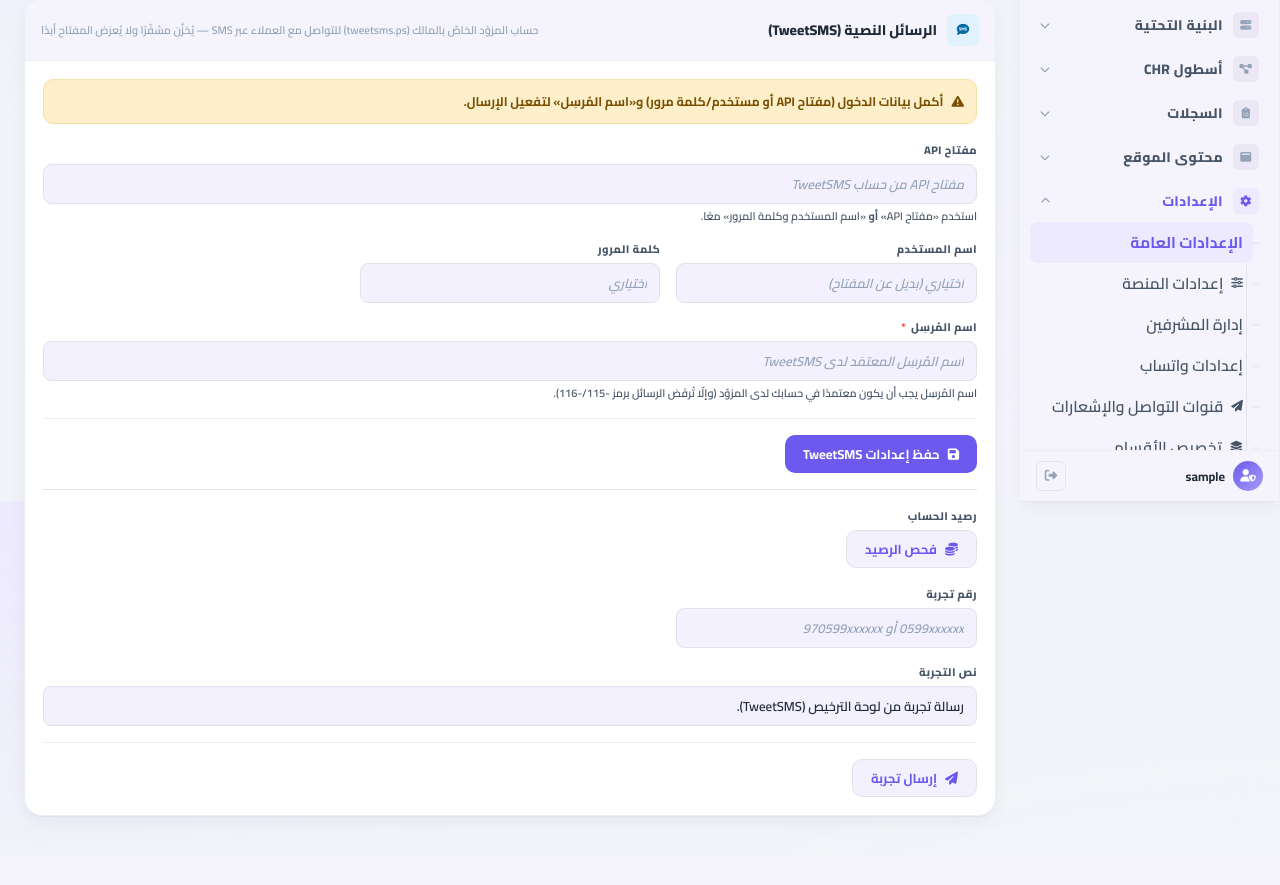
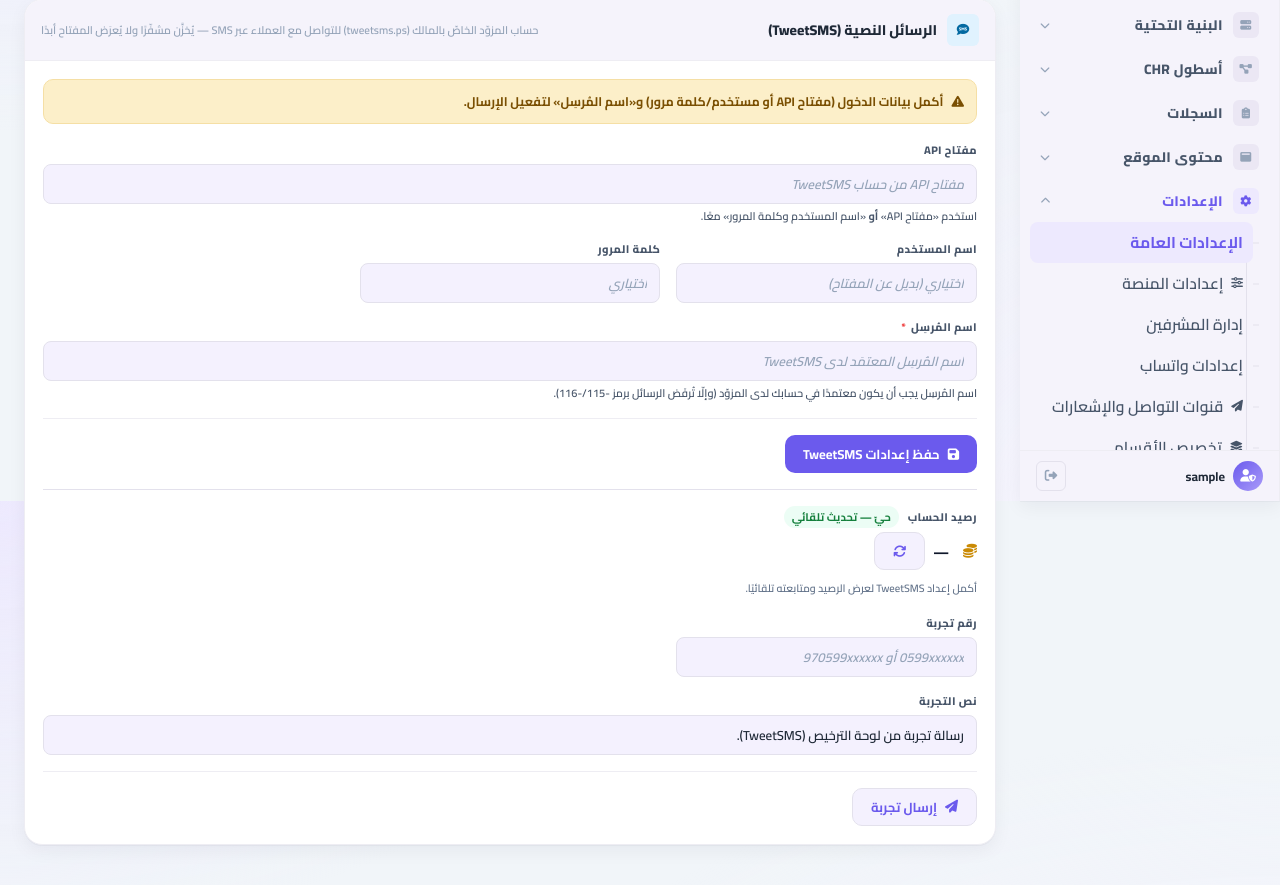
Before and after one commit to ahmadjamalahmad94-code/radius-module-admin, a Flask app: page /admin/settings in a window 1280 px wide, after a click on "الرسائل النصية (SMS)". Shown: the part 299-1184 px from the top of the page. Before the commit the page ends 1120 px from the top, so only its background shows below. Run offline with Flask 3, Linux system fonts and the light colour scheme; the visitor is signed in with stand-in values (Sample User, id 1); data comes from the database, SQL or seed files in the repository; data that the repository does not hold is empty; some libraries are stand-ins or nearby versions.

Commit message:
feat(tweetsms): live auto-refreshing balance counter in Settings
The TweetSMS balance («رصيدك الحالي لدى TweetSMS») now updates by itself
instead of only on a «فحص الرصيد» click. It fetches via the existing
/admin/settings/tweetsms/balance JSON endpoint on page load and then every
60s, reusing the same encrypted-creds adapter (no duplication, no secrets
logged).

- Auto-loads on page load, polls every 60s; pauses while the tab is hidden
  (document.hidden) and refreshes promptly on becoming visible if stale.
- Manual refresh kept as a small refresh icon button (spins while fetching)
  for on-demand checks — no longer the only way.
- Live «آخر تحديث: منذ ...» line; clean inline Arabic error state
  («تعذّر جلب الرصيد — تحقق من بيانات TweetSMS») with exponential back-off
  (capped 15 min) so bad creds/network don't hammer the external API.
- Shows a setup hint instead of polling when creds aren't configured.

Tests: balance error-path JSON, page wires the auto-poll data-* + script,
poller JS has interval/visibility/back-off logic. Suite green (38).

Co-Authored-By: Claude Opus 4.8 (1M context) <noreply@anthropic.com>

```diff
--- a/app/static/js/tweetsms_settings.js
+++ b/app/static/js/tweetsms_settings.js
@@ -1,4 +1,4 @@
-/* TweetSMS settings — reveal a stored secret + check account balance.
+/* TweetSMS settings — reveal a stored secret + a LIVE auto-refreshing balance.
    External file because the panel CSP is `script-src 'self'` (inline JS is
    blocked). Route URLs come from the [data-tweetsms-js] element's data-*
    attributes; the CSRF token is read from the page's hidden _csrf_token field. */
@@ -8,6 +8,8 @@
   if (!root) return;
   var REVEAL_URL = root.getAttribute("data-reveal-url") || "";
   var BALANCE_URL = root.getAttribute("data-balance-url") || "";
+  var POLL_MS = parseInt(root.getAttribute("data-balance-poll-ms"), 10) || 60000;
+  var CONFIGURED = root.getAttribute("data-balance-configured") === "1";
 
   function csrf() {
     var n = document.querySelector('input[name="_csrf_token"]');
@@ -61,28 +63,118 @@
     });
   });
 
-  // ── Check account balance ──
+  // ── Live account balance — auto-refresh on load + every POLL_MS, paused while
+  //    the tab is hidden, with exponential back-off on repeated failures and a
+  //    manual refresh affordance. Reuses the existing /balance JSON endpoint. ──
   var balBtn = document.getElementById("tss-balance-btn");
   var balOut = document.getElementById("tss-balance-out");
-  if (balBtn && balOut && BALANCE_URL) {
-    balBtn.addEventListener("click", function () {
-      balBtn.disabled = true;
-      balOut.textContent = "…";
+  var balMeta = document.getElementById("tss-balance-meta");
+  var balIcon = document.getElementById("tss-balance-icon");
+
+  if (balBtn && balOut && balMeta && BALANCE_URL) {
+    var MAX_BACKOFF_MS = 15 * 60 * 1000; // cap repeated-failure back-off at 15 min
+    var lastOkAt = 0;        // epoch ms of the last successful fetch (0 = never)
+    var fails = 0;           // consecutive failures (drives back-off)
+    var inFlight = false;    // a request is currently outstanding
+    var timer = null;        // pending poll timeout id
+    var hardError = false;   // last result was an error (suppress "آخر تحديث")
+
+    function meta(text, color) {
+      balMeta.textContent = text;
+      balMeta.style.color = color || "#64748b";
+    }
+
+    function fmtAgo(ms) {
+      var s = Math.round(ms / 1000);
+      if (s < 10) return "الآن";
+      if (s < 60) return "منذ ثوانٍ";
+      var m = Math.round(s / 60);
+      if (m < 60) return "منذ " + m + " دقيقة";
+      var h = Math.round(m / 60);
+      return "منذ " + h + " ساعة";
+    }
+
+    function showAgo() {
+      if (hardError || !lastOkAt) return;
+      meta("آخر تحديث: " + fmtAgo(Date.now() - lastOkAt));
+    }
+
+    function spinning(on) {
+      balBtn.disabled = on;
+      if (balIcon) { if (on) balIcon.classList.add("fa-spin"); else balIcon.classList.remove("fa-spin"); }
+    }
+
+    function schedule(delay) {
+      if (timer) clearTimeout(timer);
+      timer = setTimeout(tick, delay);
+    }
+
+    function tick() {
+      // Don't hit the external API while the tab is backgrounded; re-arm cheaply.
+      if (document.hidden) { schedule(POLL_MS); return; }
+      refresh(false);
+    }
+
+    function refresh(manual) {
+      if (inFlight || !CONFIGURED) return;
+      inFlight = true;
+      spinning(true);
+      hardError = false;
+      meta("جارٍ التحديث…");
       post(BALANCE_URL, {}).then(function (res) {
-        balBtn.disabled = false;
+        inFlight = false;
+        spinning(false);
         var j = res.j;
         if (res.ok && j && j.ok) {
+          fails = 0;
+          hardError = false;
+          lastOkAt = Date.now();
           balOut.style.color = "#15803d";
-          balOut.textContent = "الرصيد: " + j.balance;
+          balOut.textContent = j.balance;
+          showAgo();
+          schedule(POLL_MS);
         } else {
+          fails += 1;
+          hardError = true;
           balOut.style.color = "#b91c1c";
-          balOut.textContent = (j && j.message) || ("تعذّر الجلب (رمز " + res.status + ").");
+          if (!lastOkAt) balOut.textContent = "—";
+          meta((j && j.message) || ("تعذّر جلب الرصيد — تحقق من بيانات TweetSMS (رمز " + res.status + ")."), "#b91c1c");
+          schedule(backoff());
         }
       }).catch(function () {
-        balBtn.disabled = false;
+        inFlight = false;
+        spinning(false);
+        fails += 1;
+        hardError = true;
         balOut.style.color = "#b91c1c";
-        balOut.textContent = "تعذّر الاتصال.";
+        if (!lastOkAt) balOut.textContent = "—";
+        meta("تعذّر جلب الرصيد — تحقق من اتصال الشبكة.", "#b91c1c");
+        schedule(backoff());
       });
+    }
+
+    // Exponential back-off after consecutive failures so we don't hammer the
+    // external TweetSMS API (or our own server) when creds/network are bad.
+    function backoff() {
+      var factor = Math.pow(2, Math.min(fails, 4)); // 2,4,8,16,16…
+      return Math.min(POLL_MS * factor, MAX_BACKOFF_MS);
+    }
+
+    balBtn.addEventListener("click", function () { refresh(true); });
+
+    // Keep the "منذ ..." line fresh even between polls.
+    setInterval(showAgo, 15000);
+
+    // When the tab becomes visible again, refresh promptly if the data is stale.
+    document.addEventListener("visibilitychange", function () {
+      if (document.hidden || !CONFIGURED) return;
+      if (hardError || !lastOkAt || (Date.now() - lastOkAt) >= POLL_MS) refresh(false);
     });
+
+    if (CONFIGURED) {
+      refresh(false); // initial load — no clicking required
+    } else {
+      meta("أكمل إعداد TweetSMS لعرض الرصيد ومتابعته تلقائيًا.");
+    }
   }
 })();
--- a/app/templates/admin/settings/general_new.html
+++ b/app/templates/admin/settings/general_new.html
@@ -1316,7 +1316,9 @@
 <div class="sg-card" id="tweetsms"
      data-tweetsms-js
      data-reveal-url="{{ url_for('admin.tweetsms_reveal') }}"
-     data-balance-url="{{ url_for('admin.tweetsms_balance') }}">
+     data-balance-url="{{ url_for('admin.tweetsms_balance') }}"
+     data-balance-poll-ms="60000"
+     data-balance-configured="{{ '1' if tweetsms_state and tweetsms_state.configured else '0' }}">
   <div class="sg-card-head">
     <span class="sg-card-head-icon" style="background:#e0f2fe;color:#0369a1" aria-hidden="true">
       <i class="fa-solid fa-comment-sms"></i>
@@ -1401,17 +1403,25 @@
 
     <div class="sg-divider"></div>
 
-    {# فحص الرصيد + إرسال تجربة #}
+    {# رصيد الحساب — عدّاد حيّ يتحدّث تلقائيًا (كل ~60 ثانية) + تحديث يدوي #}
     <div class="sg-grid">
       <div class="sg-field">
-        <div class="sg-label">رصيد الحساب</div>
-        <div style="display:flex;gap:8px;align-items:center">
+        <div class="sg-label">رصيد الحساب
+          <span class="sg-src sg-src--panel" style="background:#ecfdf5;color:#15803d">حيّ — تحديث تلقائي</span>
+        </div>
+        <div style="display:flex;gap:8px;align-items:center;flex-wrap:wrap">
+          <span style="display:inline-flex;align-items:center;gap:6px;color:#0f172a;font-weight:700">
+            <i class="fa-solid fa-coins" style="color:#ca8a04" aria-hidden="true"></i>
+            <span id="tss-balance-out" dir="ltr" style="font-size:1.1rem;min-width:3ch">—</span>
+          </span>
           <button type="button" class="sg-btn-secondary" id="tss-balance-btn"
-                  {% if not tweetsms_state.configured %}disabled{% endif %}>
-            <i class="fa-solid fa-coins"></i> فحص الرصيد
+                  title="تحديث الرصيد الآن" aria-label="تحديث الرصيد الآن"
+                  {% if not (tweetsms_state and tweetsms_state.configured) %}disabled{% endif %}>
+            <i class="fa-solid fa-arrows-rotate" id="tss-balance-icon" aria-hidden="true"></i>
           </button>
-          <span id="tss-balance-out" class="sg-hint" dir="ltr" style="font-weight:700"></span>
-        </div>
+        </div>
+        <div id="tss-balance-meta" class="sg-hint" dir="rtl"
+             style="margin-block-start:6px;font-size:.82rem;color:#64748b" aria-live="polite"></div>
       </div>
     </div>
 
```
Also changed, not shown: tests/test_tweetsms.py (+44 -0 lines).
